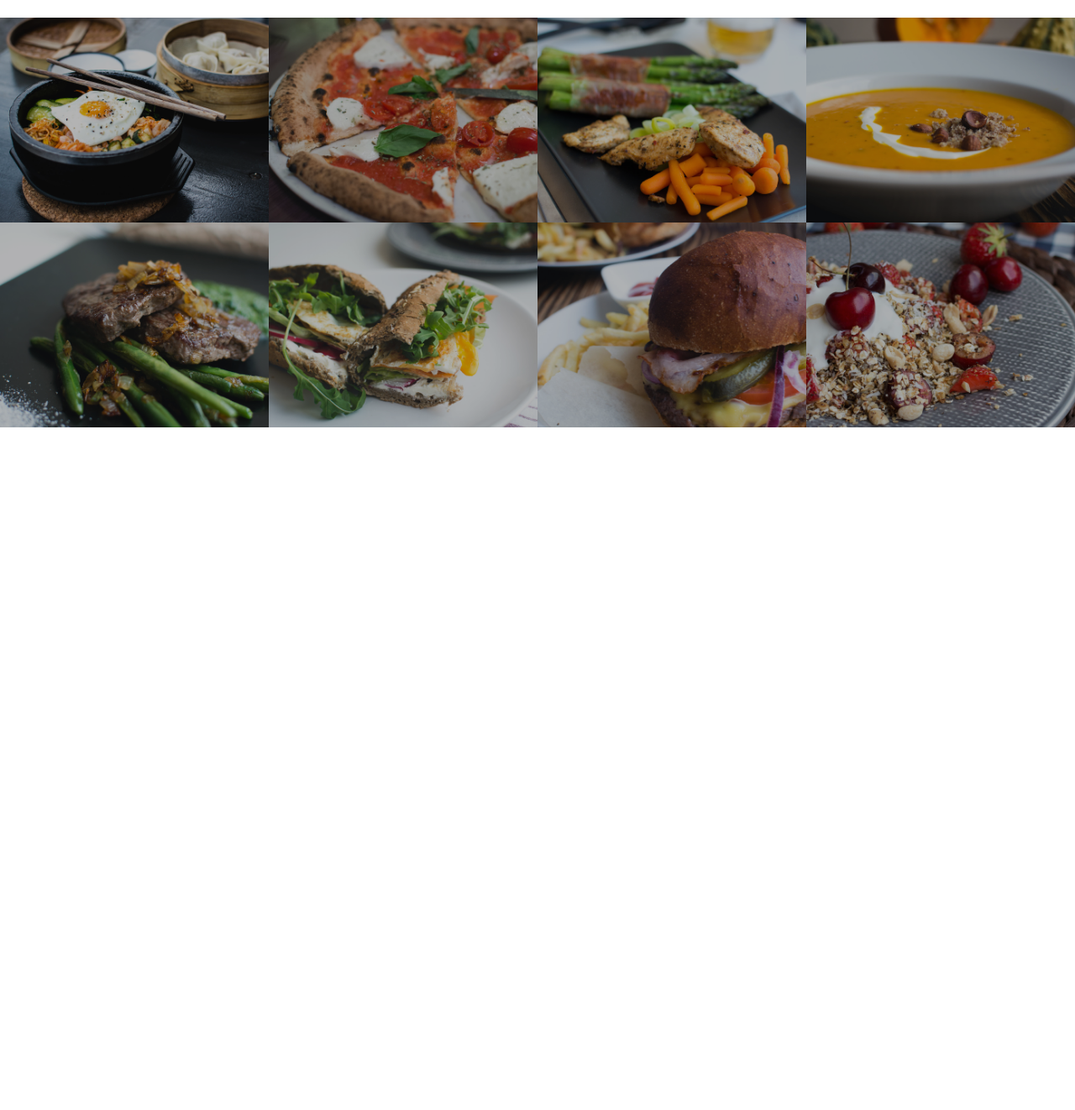
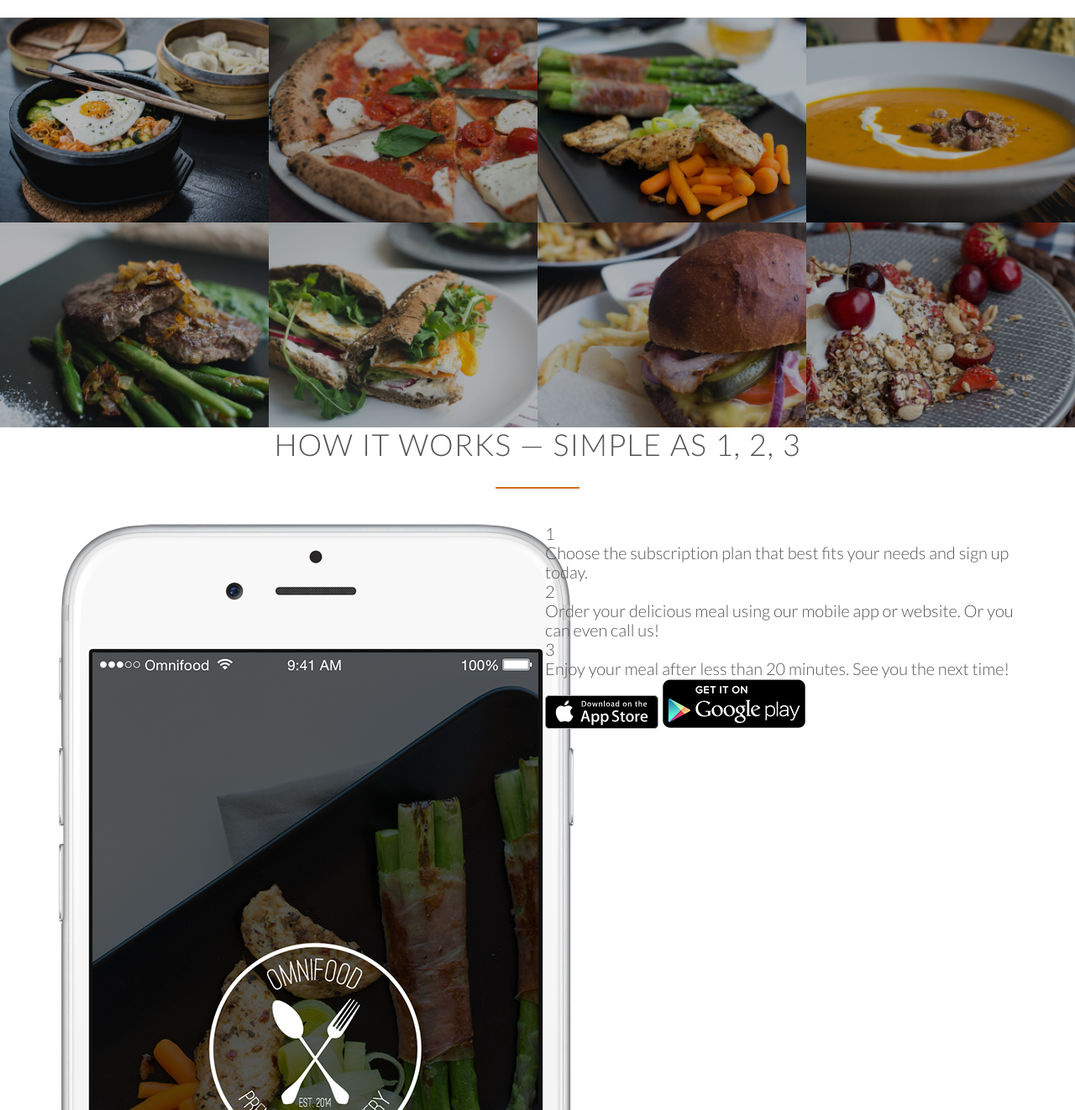
Before and after one commit to Livia-Santos/omnifood, a plain HTML site: page index.html in a window 1280 px wide. Shown: the part 1478-2800 px from the top of the page at 84% size. Before the commit the page ends 1987 px from the top, so only its background shows below. Drawn offline with Linux system fonts and the light colour scheme; files whose address does not match are found by name.

Commit message:
add section steps

```diff
--- a/index.html
+++ b/index.html
@@ -128,5 +128,31 @@
       </ul>
     </section>
 
+    <section class="section-steps">
+      <div class="row">
+        <h2>How it works &mdash; Simple as 1, 2, 3</h2>
+      </div>
+      <div class="row">
+        <div class="col span-1-of-2">
+          <img src="resources/img/app-iPhone.png" alt="Omnifood app on Iphone" class="app-screen"/>
+        </div>
+        <div class="col span-1-of-2">
+          <div class="works-step">
+            <div>1</div>
+            <p>Choose the subscription plan that best fits your needs and sign up today.</p>
+          </div>
+          <div class="works-step">
+            <div>2</div>
+            <p>Order your delicious meal using our mobile app or website. Or you can even call us!</p>
+          </div>
+          <div class="works-step">
+            <div>3</div>
+            <p>Enjoy your meal after less than 20 minutes. See you the next time!</p>
+          </div>
+          <a href="#" class="button-app"><img src="resources/img/download-app.svg" alt="Apple Store button"/></a>
+          <a href="#" class="button-app"><img src="resources/img/download-app-android.png" alt="Play Store button"/></a>
+        </div>
+      </div>
+    </section>
   </body>
 </html>
```
